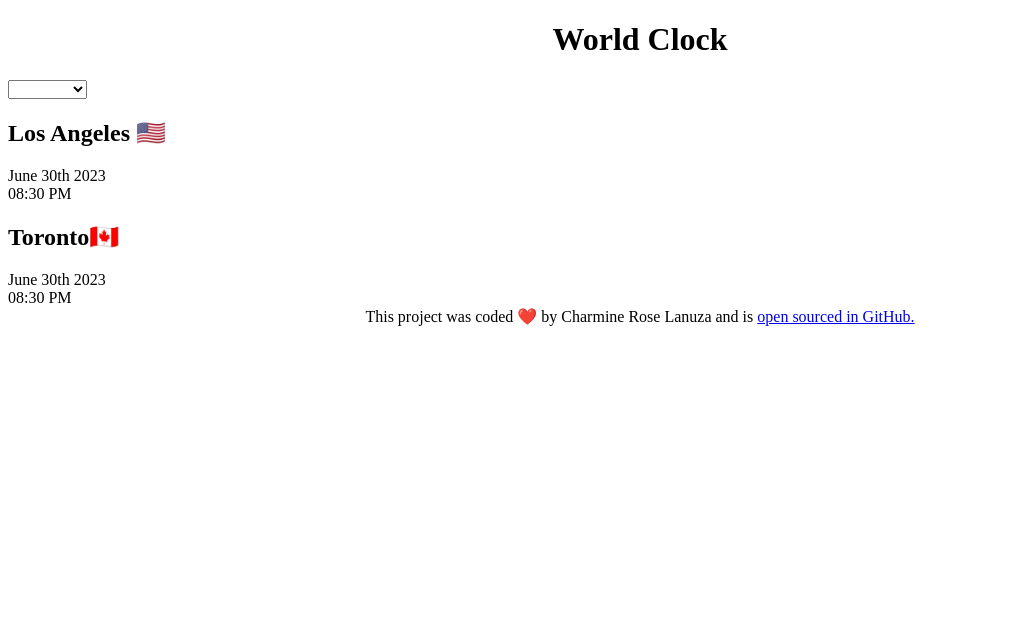
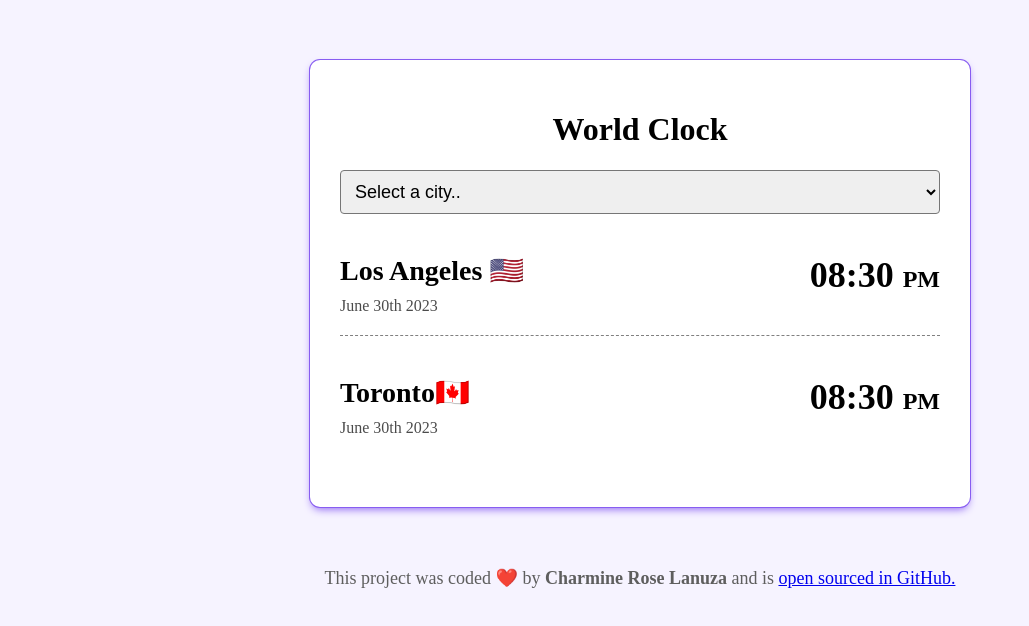
Before and after one commit to CharoseCoding/WorldClock, a plain HTML site: page index.html in a window 1280 px wide. Shown: the whole page, without its empty margins (0-1029 px from the left). Drawn offline with Linux system fonts and the light colour scheme.

Commit message:
styled the project with css

```diff
--- a/css/style.css
+++ b/css/style.css
@@ -1,6 +1,63 @@
+body {
+  background-color: #f6f3ff;
+}
+
 h1 {
   text-align: center;
 }
+
+h2 {
+  margin: 0 0 10px;
+  font-size: 28px;
+}
+
+select {
+  display: block;
+  width: 100%;
+  font-size: 18px;
+  border-radius: 4px;
+  padding: 10px;
+}
+
+.container {
+  max-width: 600px;
+  margin: 60px auto;
+  background: white;
+  padding: 30px;
+  box-shadow: rgb(136, 93, 241) 0px 4px 8px -2px,
+    rgb(136, 93, 241) 0px 0px 0px 1px;
+  border-radius: 10px;
+}
+
+.city {
+  display: flex;
+  margin: 20px 0;
+  justify-content: space-between;
+  padding: 20px 0;
+  border-bottom: 1px dashed grey;
+}
+
+.city:last-child {
+  border: none;
+}
+
+.date {
+  opacity: 0.7;
+}
+
+.time {
+  font-size: 36px;
+  font-weight: bold;
+}
+
+.time small {
+  font-size: 24px;
+  vertical-align: middle;
+  line-height: 48px;
+}
+
 footer {
   text-align: center;
+  font-size: 18px;
+  color: rgb(94, 94, 94);
 }
--- a/index.html
+++ b/index.html
@@ -11,25 +11,29 @@
       <h1>World Clock</h1>
 
       <select>
-        <option value="Select a city.."></option>
+        <option value="">Select a city..</option>
         <option value="">London</option>
         <option value="">New York</option>
         <option value="">Sydney</option>
       </select>
 
       <div class="city">
-        <h2>Los Angeles 🇺🇸</h2>
-        <div class="date">June 30th 2023</div>
-        <div class="time">08:30 PM</div>
+        <div>
+          <h2>Los Angeles 🇺🇸</h2>
+          <div class="date">June 30th 2023</div>
+        </div>
+        <div class="time">08:30 <small>PM</small></div>
       </div>
       <div class="city">
-        <h2>Toronto🇨🇦</h2>
-        <div class="date">June 30th 2023</div>
-        <div class="time">08:30 PM</div>
+        <div>
+          <h2>Toronto🇨🇦</h2>
+          <div class="date">June 30th 2023</div>
+        </div>
+        <div class="time">08:30 <small>PM</small></div>
       </div>
     </div>
     <footer>
-      This project was coded ❤️ by Charmine Rose Lanuza and is
+      This project was coded ❤️ by <strong>Charmine Rose Lanuza</strong> and is
       <a href="https://github.com/CharoseCoding/WorldClock.git"
         >open sourced in GitHub.</a
       >
```
